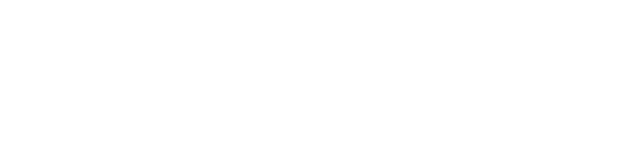
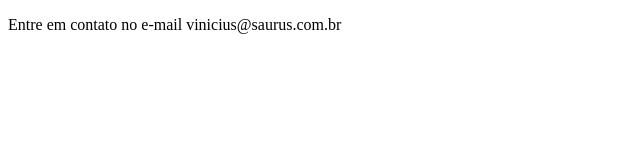
Before and after one commit to vinicius-nascimento011/sistema-de-cadastro, a plain HTML site: page contato.html in a window 1280 px wide. Shown: the whole page, without its empty margins (0-640 px from the left). Drawn offline with Linux system fonts and the light colour scheme.

Commit message:
adicionando email de contato

```diff
--- a/contato.html
+++ b/contato.html
@@ -4,6 +4,7 @@
     <meta charset="UTF-8">
     <meta name="viewport" content="width=device-width, initial-scale=1.0">
     <title>Contato</title>
+    <p>Entre em contato no e-mail vinicius@saurus.com.br</p>
 </head>
 <body>
 
```
